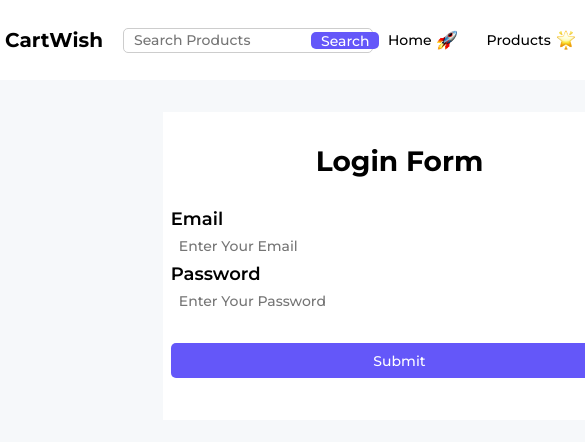
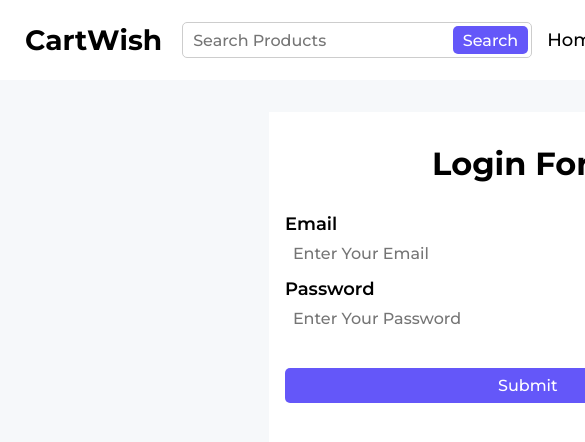
Before and after one commit to Rohitbanala/CartWish-E-CommerceProject, a React (Vite) app: page /login in a window 390 px wide. Shown: the top 442 px of the page, 585 px wide, since content can reach past the window. Built offline with nearby package versions, Linux system fonts and the light colour scheme.

Commit message:
added media quries

```diff
--- a/src/components/Authentication/LoginPage.css
+++ b/src/components/Authentication/LoginPage.css
@@ -44,7 +44,7 @@
 .form_error {
   color: red;
 }
-
+/*
 @media (max-width: 1300.98px) {
   .form_page {
     padding: 0 20px;
@@ -78,7 +78,62 @@
     height: 30px;
     font-size: 16px;
   }
+} */
+@media (max-width: 1344px) {
+  .form_page {
+    padding: 0 20px;
+  }
+  .authentication_form {
+    width: 40%;
+    padding: 32px 24px;
+  }
+  .authentication_form h2 {
+    font-size: 36px;
+  }
+  .form_inputs div {
+    margin-bottom: 15px;
+  }
+  .form_text_input {
+    height: 30px;
+    font-size: 16px;
+  }
 }
+
+@media (max-width: 1200px) {
+  .form_page {
+    padding: 0 10px;
+  }
+  .authentication_form {
+    width: 50%;
+    padding: 32px 16px;
+  }
+  .authentication_form h2 {
+    font-size: 32px;
+  }
+  .form_inputs div {
+    margin-bottom: 10px;
+  }
+  .form_text_input {
+    height: 30px;
+    font-size: 16px;
+  }
+  .form_submit {
+    height: 35px;
+  }
+}
+
+@media (max-width: 944px) {
+  /* Styles for max-width: 944px */
+}
+
+@media (max-width: 704px) {
+  /* Styles for max-width: 704px */
+}
+
+@media (max-width: 576px) {
+  /* Styles for max-width: 576px */
+}
+/*
 @media (max-width: 900.98px) {
   .form_page {
     padding: 0 5px;
@@ -100,7 +155,7 @@
   .form_submit {
     height: 35px;
   }
-}
+} */
 
 /* For Chrome, Safari, Edge, and Opera */
 input[type="number"]::-webkit-inner-spin-button,
--- a/src/components/Authentication/SignupPage.css
+++ b/src/components/Authentication/SignupPage.css
@@ -62,6 +62,49 @@
   outline: none;
 }
 
+@media (max-width: 1344px) {
+  .signup_form {
+    width: 50%;
+  }
+  .signup_form_input {
+    grid-template-columns: 1fr;
+  }
+  .signup_textares_section {
+    grid-column: 1/2;
+  }
+  .signup_textares_section {
+    margin-bottom: 20px;
+  }
+}
+
+@media (max-width: 1200px) {
+  .signup_form {
+    width: 60%;
+  }
+  .signup_form_input {
+    grid-template-columns: 1fr;
+  }
+  .signup_textares_section {
+    grid-column: 1/2;
+  }
+  .signup_textares_section {
+    margin-bottom: 20px;
+  }
+}
+
+@media (max-width: 944px) {
+  /* Styles for max-width: 944px */
+}
+
+@media (max-width: 704px) {
+  /* Styles for max-width: 704px */
+}
+
+@media (max-width: 576px) {
+  /* Styles for max-width: 576px */
+}
+
+/*
 @media (max-width: 1300.98px) {
   .signup_form {
     width: 60%;
@@ -97,4 +140,4 @@
   .signup_textares_section {
     margin-bottom: 20px;
   }
-}
+} */
--- a/src/components/Home/FeaturedProducts.css
+++ b/src/components/Home/FeaturedProducts.css
@@ -13,6 +13,82 @@
   margin-bottom: 65px;
 }
 
+@media (max-width: 1344px) {
+  .featured_products {
+    margin: 60px;
+  }
+  .featured_products h2 {
+    font-size: 44px;
+  }
+  .featured_products_list {
+    margin-bottom: 60px;
+  }
+  .featured_products_list > div {
+    width: 100%;
+  }
+}
+
+@media (max-width: 1200px) {
+  .featured_products {
+    margin: 55px;
+  }
+  .featured_products h2 {
+    font-size: 42px;
+  }
+  .featured_products_list {
+    margin-bottom: 55px;
+  }
+  .featured_products_list > div {
+    width: 100%;
+  }
+}
+
+/* @media (max-width: 944px) {
+  .featured_products {
+    margin: 50px;
+  }
+  .featured_products h2 {
+    font-size: 40px;
+  }
+  .featured_products_list {
+    margin-bottom: 50px;
+  }
+  .featured_products_list > div {
+    width: 100%;
+  }
+}
+
+@media (max-width: 704px) {
+  .featured_products {
+    margin: 45px;
+  }
+  .featured_products h2 {
+    font-size: 38px;
+  }
+  .featured_products_list {
+    margin-bottom: 45px;
+  }
+  .featured_products_list > div {
+    width: 100%;
+  }
+}
+
+@media (max-width: 576px) {
+  .featured_products {
+    margin: 40px;
+  }
+  .featured_products h2 {
+    font-size: 36px;
+  }
+  .featured_products_list {
+    margin-bottom: 40px;
+  }
+  .featured_products_list > div {
+    width: 100%;
+  }
+} */
+
+/*
 @media (max-width: 1300.98px) {
   .featured_products {
     margin: 50px;
@@ -54,4 +130,4 @@
   .featured_products_list > div {
     width: 100%;
   }
-}
+} */
--- a/src/components/Home/HeroSection.css
+++ b/src/components/Home/HeroSection.css
@@ -51,7 +51,144 @@
   transform: scale(1.05);
 }
 
-@media (max-width: 1300.98px) {
+@media (max-width: 1344px) {
+  /* Styles for max-width: 1344px */
+  .hero_section {
+    padding: 0 40px;
+  }
+  .hero_title {
+    font-size: 40px;
+  }
+  .hero_subtitle {
+    font-size: 22px;
+    width: 80%;
+  }
+  .hero_link {
+    padding: 14px 28px;
+    font-size: 20px;
+  }
+  .hero_image {
+    height: 450px;
+  }
+  .hero_image:hover {
+    transform: scale(1.04);
+  }
+}
+
+@media (max-width: 1200px) {
+  .hero_section {
+    padding: 0 30px;
+  }
+  .hero_title {
+    font-size: 36px;
+  }
+  .hero_subtitle {
+    font-size: 20px;
+    width: 80%;
+  }
+  .hero_link {
+    padding: 12px 24px;
+    font-size: 18px;
+  }
+  .hero_image {
+    height: 400px;
+  }
+  .hero_image:hover {
+    transform: scale(1.03);
+  }
+}
+/*
+@media (max-width: 944px) {
+
+  .hero_section {
+    padding: 0 20px;
+    grid-template-columns: 1fr;
+    height: auto;
+  }
+  .hero_title {
+    font-size: 32px;
+  }
+  .hero_subtitle {
+    font-size: 18px;
+    width: 90%;
+  }
+  .hero_link {
+    padding: 10px 20px;
+    font-size: 16px;
+  }
+  .hero_image {
+    height: auto;
+    width: 100%;
+  }
+  .hero_image:hover {
+    transform: scale(1);
+  }
+  .hero_section > div {
+    text-align: left;
+  }
+}
+
+@media (max-width: 704px) {
+
+  .hero_section {
+    padding: 0 10px;
+    grid-template-columns: 1fr;
+    height: auto;
+  }
+  .hero_title {
+    font-size: 28px;
+  }
+  .hero_subtitle {
+    font-size: 16px;
+    width: 100%;
+  }
+  .hero_link {
+    padding: 8px 16px;
+    font-size: 14px;
+  }
+  .hero_image {
+    height: auto;
+    width: 100%;
+  }
+  .hero_image:hover {
+    transform: scale(1);
+  }
+  .hero_section > div {
+    text-align: left;
+  }
+}
+
+@media (max-width: 576px) {
+
+  .hero_section {
+    padding: 0 5px;
+    grid-template-columns: 1fr;
+    height: auto;
+  }
+  .hero_title {
+    font-size: 24px;
+  }
+  .hero_subtitle {
+    font-size: 14px;
+    width: 100%;
+  }
+  .hero_link {
+    padding: 6px 12px;
+    font-size: 12px;
+  }
+  .hero_image {
+    height: auto;
+    width: 100%;
+  }
+  .hero_image:hover {
+    transform: scale(1);
+  }
+  .hero_section > div {
+    text-align: left;
+  }
+} */
+
+/* @media (max-width: 1300.98px) {
   .hero_section {
     padding: 0 20px;
   }
@@ -119,4 +256,4 @@
   .hero_image:hover {
     transform: scale(1);
   }
-}
+} */
--- a/src/components/MyOrder/MyOrderPage.css
+++ b/src/components/MyOrder/MyOrderPage.css
@@ -5,7 +5,49 @@
   padding: 32px 48px;
 }
 
-@media (max-width: 1300.98px) {
+@media (max-width: 1344px) {
+  .myorder_page {
+    padding: 32px 20px;
+    width: 50%;
+  }
+  .myorder_page h2 {
+    font-size: 36px;
+  }
+  .myorder_page h2 {
+    font-size: 36px;
+  }
+}
+
+@media (max-width: 1200px) {
+  .myorder_page {
+    padding: 32px 24px;
+    width: 60%;
+  }
+  .myorder_page h2 {
+    font-size: 36px;
+  }
+  .myorder_page h2 {
+    font-size: 36px;
+  }
+  .myorder_page {
+    padding: 32px 16px;
+    width: 70%;
+  }
+}
+
+@media (max-width: 944px) {
+  /* Styles for max-width: 944px */
+}
+
+@media (max-width: 704px) {
+  /* Styles for max-width: 704px */
+}
+
+@media (max-width: 576px) {
+  /* Styles for max-width: 576px */
+}
+
+/* @media (max-width: 1300.98px) {
   .myorder_page {
     padding: 32px 32px;
     width: 60%;
@@ -22,4 +64,4 @@
     padding: 32px 16px;
     width: 80%;
   }
-}
+} */
--- a/src/components/Navbar/LinkWithIcon.css
+++ b/src/components/Navbar/LinkWithIcon.css
@@ -21,7 +21,123 @@
   margin-right: 8px;
 }
 
-@media (max-width: 1300.98px) {
+@media (max-width: 1344px) {
+  .navbar {
+    padding: 0 30px;
+  }
+
+  .navbar_heading {
+    font-size: 30px;
+  }
+
+  .navbar_form {
+    width: 400px;
+    height: 38px;
+  }
+
+  .navbar_search {
+    font-size: 18px;
+  }
+  .search_button {
+    font-size: 18px;
+  }
+}
+
+@media (max-width: 1200px) {
+  .navbar {
+    padding: 0 25px;
+  }
+
+  .navbar_heading {
+    font-size: 28px;
+  }
+
+  .navbar_form {
+    width: 350px;
+    height: 36px;
+  }
+
+  .navbar_search {
+    font-size: 16px;
+  }
+  .search_button {
+    font-size: 16px;
+  }
+}
+/*
+@media (max-width: 944px) {
+  .navbar {
+    padding: 0 20px;
+  }
+
+  .navbar_heading {
+    font-size: 26px;
+  }
+
+  .navbar_form {
+    width: 300px;
+    height: 34px;
+  }
+
+  .navbar_search {
+    font-size: 14px;
+  }
+  .search_button {
+    font-size: 14px;
+  }
+  .navbar_links {
+    font-size: 16px;
+  }
+}
+
+@media (max-width: 704px) {
+  .navbar {
+    padding: 0 15px;
+  }
+
+  .navbar_heading {
+    font-size: 24px;
+  }
+
+  .navbar_form {
+    width: 250px;
+    height: 32px;
+  }
+
+  .navbar_search {
+    font-size: 12px;
+  }
+  .search_button {
+    font-size: 12px;
+  }
+}
+
+@media (max-width: 576px) {
+  .navbar {
+    padding: 0 10px;
+  }
+
+  .navbar_heading {
+    font-size: 22px;
+  }
+
+  .navbar_form {
+    width: 200px;
+    height: 30px;
+  }
+
+  .navbar_search {
+    font-size: 10px;
+  }
+  .search_button {
+    font-size: 10px;
+  }
+  .navbar_links {
+    font-size: 14px;
+  }
+} */
+
+/* @media (max-width: 1300.98px) {
   .navbar {
     padding: 0 20px;
   }
@@ -60,4 +176,4 @@
   .link_emoji {
     width: 20px;
   }
-}
+} */
--- a/src/components/Navbar/NavBar.css
+++ b/src/components/Navbar/NavBar.css
@@ -84,7 +84,142 @@
   font-size: 15px;
 }
 
-@media (max-width: 1300.98px) {
+@media (max-width: 1344px) {
+  .navbar {
+    padding: 0 30px;
+  }
+
+  .navbar_heading {
+    font-size: 30px;
+  }
+
+  .navbar_form {
+    width: 400px;
+    height: 38px;
+  }
+
+  .navbar_search {
+    font-size: 18px;
+  }
+
+  .search_button {
+    font-size: 18px;
+  }
+
+  .navbar_links {
+    font-size: 18px;
+  }
+}
+
+@media (max-width: 1200px) {
+  .navbar {
+    padding: 0 25px;
+  }
+
+  .navbar_heading {
+    font-size: 28px;
+  }
+
+  .navbar_form {
+    width: 380px;
+    height: 36px;
+  }
+
+  .navbar_search {
+    font-size: 18px;
+  }
+
+  .search_button {
+    font-size: 18px;
+  }
+
+  .navbar_links {
+    font-size: 18px;
+  }
+}
+/*
+@media (max-width: 944px) {
+  .navbar {
+    padding: 0 20px;
+  }
+
+  .navbar_heading {
+    font-size: 26px;
+  }
+
+  .navbar_form {
+    width: 360px;
+    height: 35px;
+  }
+
+  .navbar_search {
+    font-size: 18px;
+  }
+
+  .search_button {
+    font-size: 18px;
+  }
+
+  .navbar_links {
+    font-size: 18px;
+  }
+}
+
+@media (max-width: 704px) {
+  .navbar {
+    padding: 0 15px;
+  }
+
+  .navbar_heading {
+    font-size: 24px;
+  }
+
+  .navbar_form {
+    width: 340px;
+    height: 34px;
+  }
+
+  .navbar_search {
+    font-size: 18px;
+  }
+
+  .search_button {
+    font-size: 18px;
+  }
+
+  .navbar_links {
+    font-size: 18px;
+  }
+}
+
+@media (max-width: 576px) {
+  .navbar {
+    padding: 0 10px;
+  }
+
+  .navbar_heading {
+    font-size: 22px;
+  }
+
+  .navbar_form {
+    width: 320px;
+    height: 33px;
+  }
+
+  .navbar_search {
+    font-size: 18px;
+  }
+
+  .search_button {
+    font-size: 18px;
+  }
+
+  .navbar_links {
+    font-size: 18px;
+  }
+} */
+
+/* @media (max-width: 1300.98px) {
   .navbar {
     padding: 0 20px;
   }
@@ -148,7 +283,7 @@
   }
 
   .navbar_form {
-    width: 250px;
+    width: 200px;
     height: 25px;
   }
 
@@ -163,4 +298,4 @@
   .navbar_links {
     font-size: 14px;
   }
-}
+} */
```
Also changed, not shown: src/components/Cart/CartPage.css (+21 -1 lines), src/components/Common/Table.css (+22 -1 lines).
